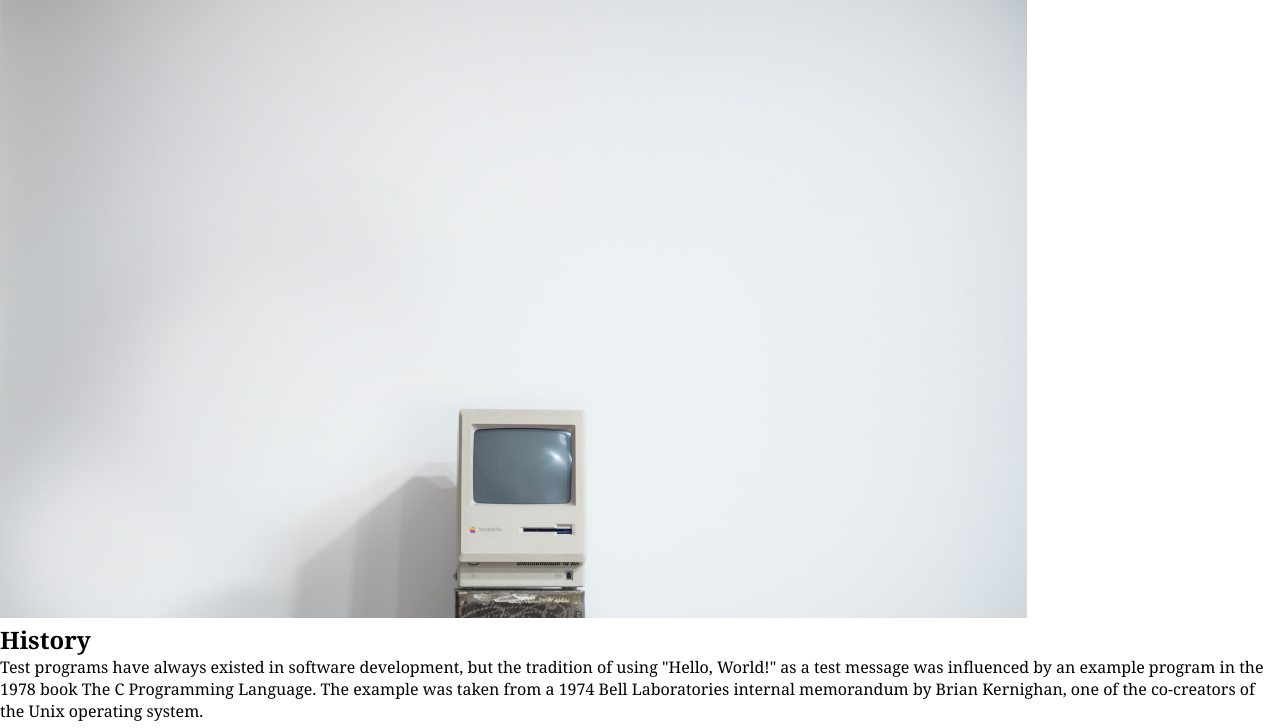
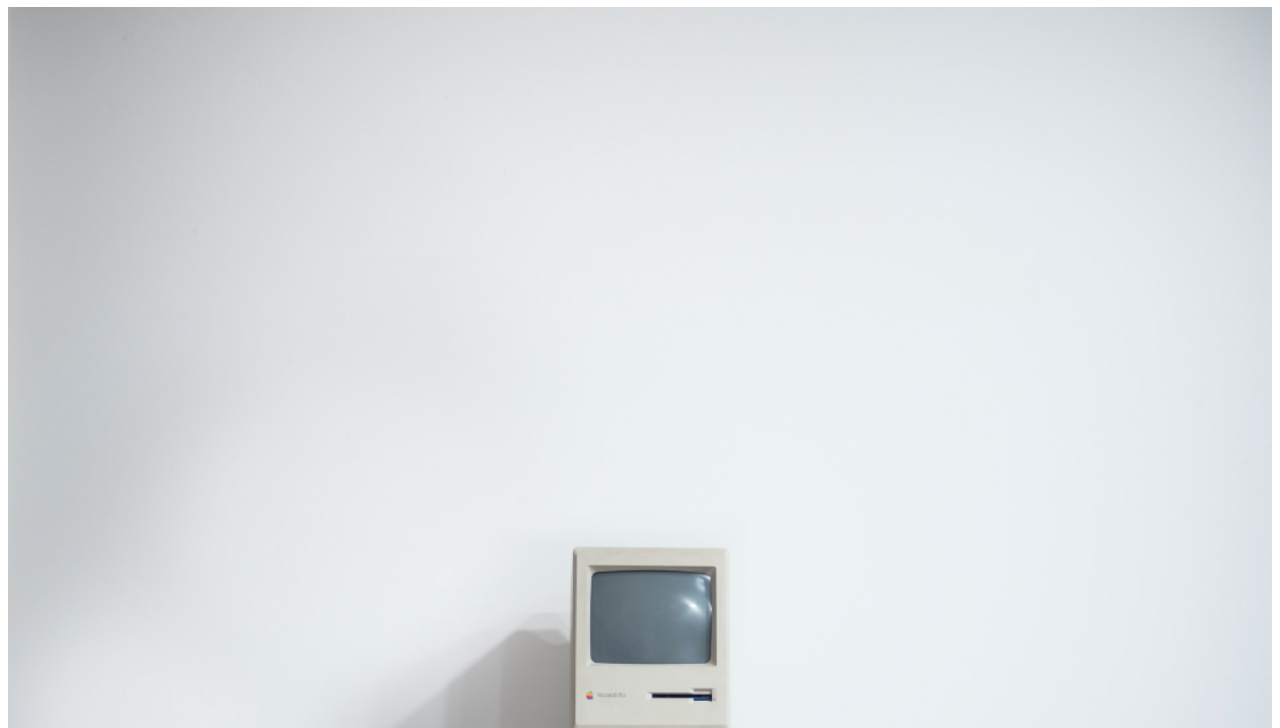
Before and after one commit to YevgeniaMinchuk/hello-world-2, a plain HTML site: page index.html in a window 1280 px wide. Shown: the part 73-801 px from the top of the page. Drawn offline with Linux system fonts and the light colour scheme.

Commit message:
change style elements

```diff
--- a/style.css
+++ b/style.css
@@ -1,5 +1,10 @@
 * {
-    font-family: Georgia;
-    margin: 0;
-    padding: 0;
+    font-family: Helvetica, sans-serif;
 }
+body {
+    background: #fff;
+}
+img {
+    width: 100%   /* Default responsive image */
+
+}
```
